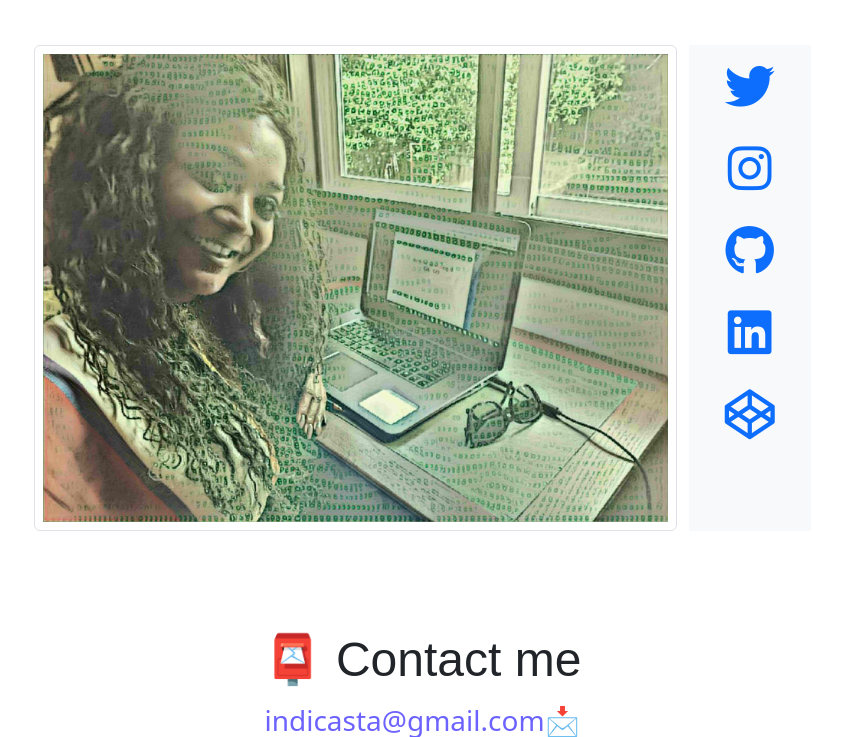
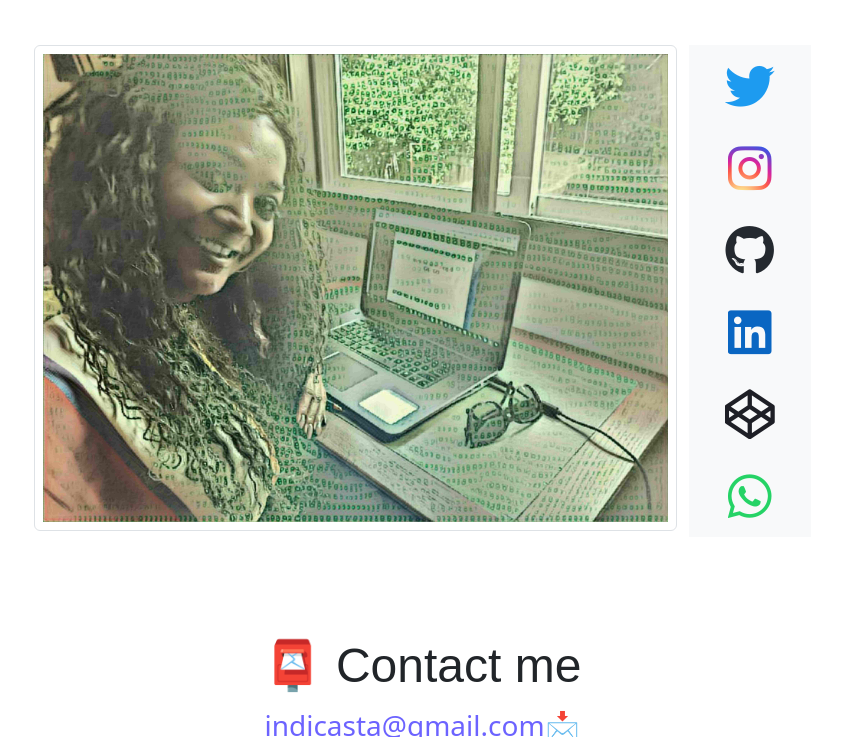
Before and after one commit to indicasta/IndiCasta, a plain HTML site: page about.html in a window 1280 px wide. Shown: the part 648-1385 px from the top of the page, without its empty margins (218-1061 px from the left). Drawn offline with nearby package versions, Linux system fonts and the light colour scheme; a web font is replaced by a local one.

Commit message:
adding whatsapp to the network list and branding colors to all the icons

```diff
--- a/about.html
+++ b/about.html
@@ -190,6 +190,19 @@
                   <i class="fa-brands fa-codepen"></i>
                 </a>
               </li>
+              <li>
+                <a
+                  href="https://api.whatsapp.com/send?phone=34613860628"
+                  class="nav-link py-3 px-2"
+                  title="Whatsapp"
+                  target="_blank"
+                  data-bs-toggle="tooltip"
+                  data-bs-placement="right"
+                  data-bs-original-title="WhatsApp"
+                >
+                  <i class="fa-brands fa-whatsapp"></i>
+                </a>
+              </li>
             </ul>
           </div>
         </div>
--- a/src/style.css
+++ b/src/style.css
@@ -2,6 +2,19 @@
   --primary-color: #6c63ff;
   --secondary-color: #f5f2fe;
   --box-shadow: 0 5px 10px rgba(0, 0, 0, 0.3);
+  --twitter-color: #1d9bf0;
+  --instagram-background-color: radial-gradient(
+    circle at 30% 107%,
+    #fdf497 0%,
+    #fdf497 5%,
+    #fd5949 45%,
+    #d6249f 60%,
+    #285aeb 90%
+  );
+  --github-color: #24292f;
+  --linkedin-color: #0a66c2;
+  --codepen-color: #1e1f26;
+  --whatsapp-color: #25d366;
 }
 @media (max-width: 768px) {
   h1 {
@@ -126,3 +139,39 @@ p {
 i {
   font-size: 50px;
 }
+.fa-instagram {
+  color: transparent;
+  background: var(--instagram-background-color);
+  background-clip: text;
+  -webkit-background-clip: text;
+}
+.fa-twitter {
+  color: transparent;
+  background: var(--twitter-color);
+  background-clip: text;
+  -webkit-background-clip: text;
+}
+.fa-github {
+  color: transparent;
+  background: var(--github-color);
+  background-clip: text;
+  -webkit-background-clip: text;
+}
+.fa-linkedin {
+  color: transparent;
+  background: var(--linkedin-color);
+  background-clip: text;
+  -webkit-background-clip: text;
+}
+.fa-codepen {
+  color: transparent;
+  background: var(--codepen-color);
+  background-clip: text;
+  -webkit-background-clip: text;
+}
+.fa-whatsapp {
+  color: transparent;
+  background: var(--whatsapp-color);
+  background-clip: text;
+  -webkit-background-clip: text;
+}
```
